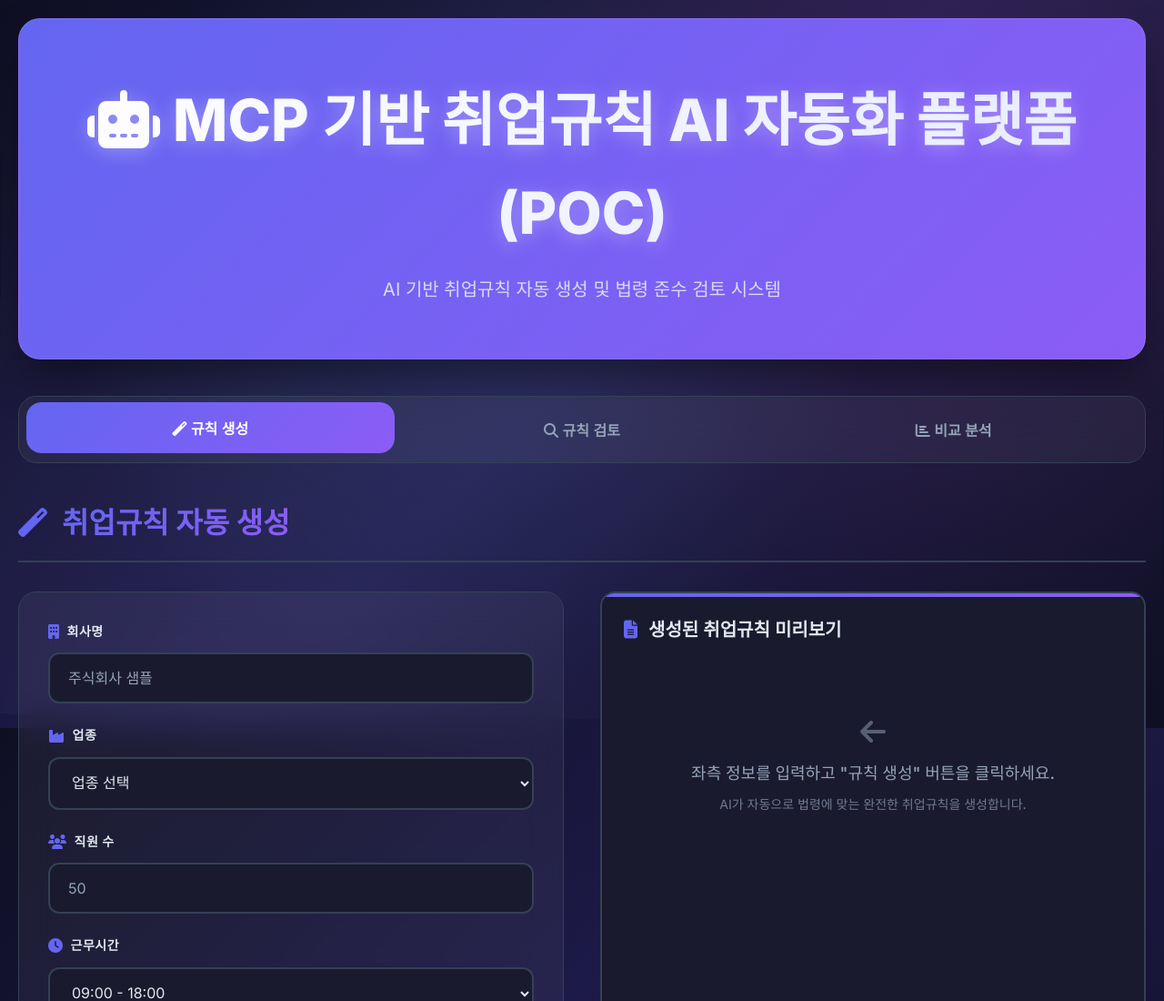
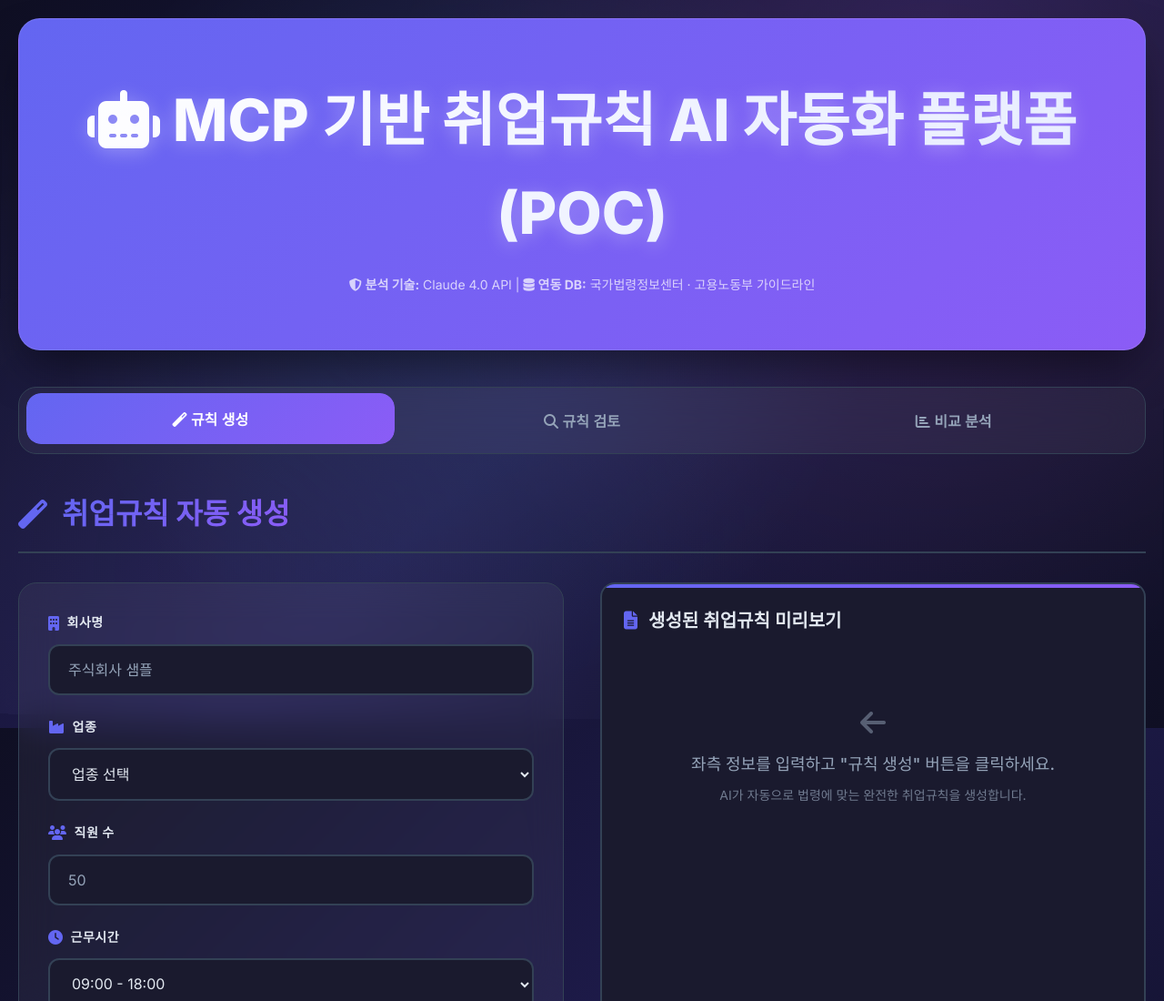
Before and after one commit to majju-heo/hr_poc, a plain HTML site: page index.html in a window 1280 px wide. Shown: the top 1100 px of the page at 91% size. Drawn offline with Linux system fonts and the light colour scheme.

Commit message:
Update index.html

```diff
--- a/index.html
+++ b/index.html
@@ -11,7 +11,10 @@
     <div class="container">
         <div class="header glass-card">
             <h1><i class="fas fa-robot"></i> MCP 기반 취업규칙 AI 자동화 플랫폼 (POC)</h1>
-            <p>AI 기반 취업규칙 자동 생성 및 법령 준수 검토 시스템</p>
+            <p style="font-size: 14px; color: rgba(255,255,255,0.8); margin: 10px 0 0 0; text-align: center; font-weight: 400;">
+    <i class="fas fa-shield-alt"></i> <strong>분석 기술:</strong> Claude 4.0 API |
+    <i class="fas fa-database"></i> <strong>연동 DB:</strong> 국가법령정보센터 · 고용노동부 가이드라인
+</p>
         </div>
 
         <div class="tabs">
```
